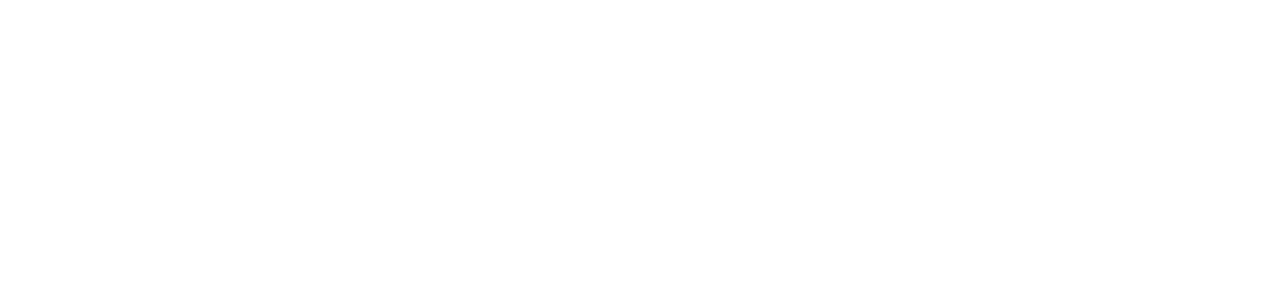
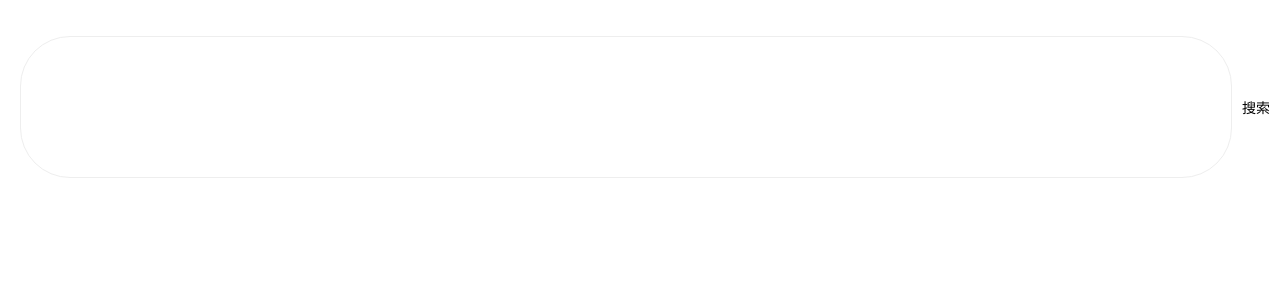
Before and after one commit to itcast-hsian/news-36, a Vue app: page /#/search in a window 1280 px wide. Shown: the top 300 px of the page. Built offline with nearby package versions, Linux system fonts and the light colour scheme; a small style sheet from the web is missing.

Commit message:
搜索的头部

```diff
--- /dev/null
+++ b/src/pages/Search.vue
@@ -0,0 +1,59 @@
+<template>
+  <div class="container">
+      <div class="header">
+          <span class="iconfont iconjiantou2" @click="$router.back()"></span>
+          <div class="input-wrap">
+              <span class="iconfont iconsearch"></span>
+              <input type="text" >
+          </div>
+
+          <span class="search-btn">搜索</span>
+      </div>
+  </div>
+</template>
+
+<script>
+export default {
+
+}
+</script>
+
+<style scoped lang="less">
+    .header{
+        height: 60 / 360 * 100vw;
+        padding: 0 10px;
+        display: flex;
+        justify-content: space-between;
+        align-items: center;
+        box-sizing: border-box;
+
+        .input-wrap{
+            position: relative;
+            flex:1;
+            margin: 0 10px;
+
+            .iconsearch{
+                position: absolute;
+                left:10px;
+                top:12 / 360 * 100vw;
+            }
+
+            input{
+                width: 100%;
+                display: block;
+
+                height: 40 / 360 * 100vw;
+                background: #fff;
+                border: 1px #eee solid;
+                border-radius: 50px;
+                padding:0 15px 0 30px;
+                font-size:12px;
+                box-sizing: border-box;
+            }
+        }
+
+        .search-btn{
+            font-size:14px;
+        }
+    }
+</style>
--- a/src/pages/index/Index.vue
+++ b/src/pages/index/Index.vue
@@ -5,10 +5,12 @@
       <div class="header">
           <span class="iconfont iconnew logo"></span>
 
-          <div class="header-search">
-              <span class="iconfont iconsearch"></span>
-              <i>搜索新闻</i>
-          </div>
+          <router-link to="/search" class="link-search">
+            <div class="header-search">
+                <span class="iconfont iconsearch"></span>
+                <i>搜索新闻</i>
+            </div>
+          </router-link>
 
           <router-link to="/personal">
             <span class="iconfont iconwode personal"></span>
--- a/src/pages/index/index.less
+++ b/src/pages/index/index.less
@@ -16,11 +16,15 @@
         color:#fff;
     }
 
+    .link-search{
+        display: block;
+        flex:1;
+        margin:0 30px;
+    }
+
     .header-search{
         height:34 / 360 * 100vw;
         background: rgba(255,255,255,0.5);
-        flex:1;
-        margin:0 30px;
         display: flex;
         align-items: center;
         justify-content: center;
--- a/src/routes/routes.js
+++ b/src/routes/routes.js
@@ -5,6 +5,7 @@ import EditProfile from "@/pages/EditProfile";
 import UserFollow from "@/pages/UserFollow";
 import UserComment from "@/pages/UserComment";
 import PostDetail from "@/pages/PostDetail";
+import Search from "@/pages/Search";
 
 import Index from "@/pages/index/Index.vue";
 import Comment from "@/pages/comment/Index.vue";
@@ -22,6 +23,8 @@ const routes = [
     // :id文章的id
     { path: "/post_detail/:id", component: PostDetail },
     { path: "/post_comment/:id", component: Comment },
+
+    { path: "/search", component: Search },
 ];
 
 export default routes;
```
